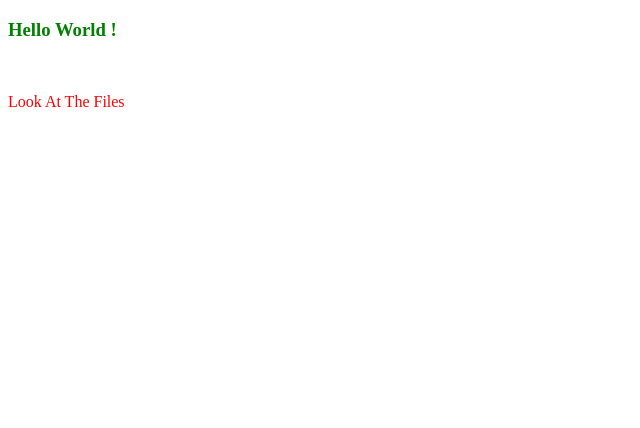
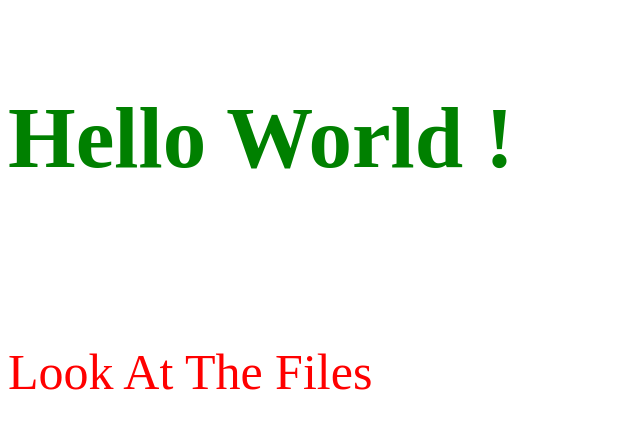
Before and after one commit to YasithCP/Hello-World, a plain HTML site: page index.html in a window 1280 px wide. Shown: the whole page, without its empty margins (0-640 px from the left). Drawn offline with Linux system fonts and the light colour scheme.

Commit message:
Update style.css

```diff
--- a/style.css
+++ b/style.css
@@ -4,7 +4,9 @@ body{
 }
 p {
   color: red;
+  font-size: 50px;
 }
 h3{
   color: green;
+  font-size: 87px;
 }
```
